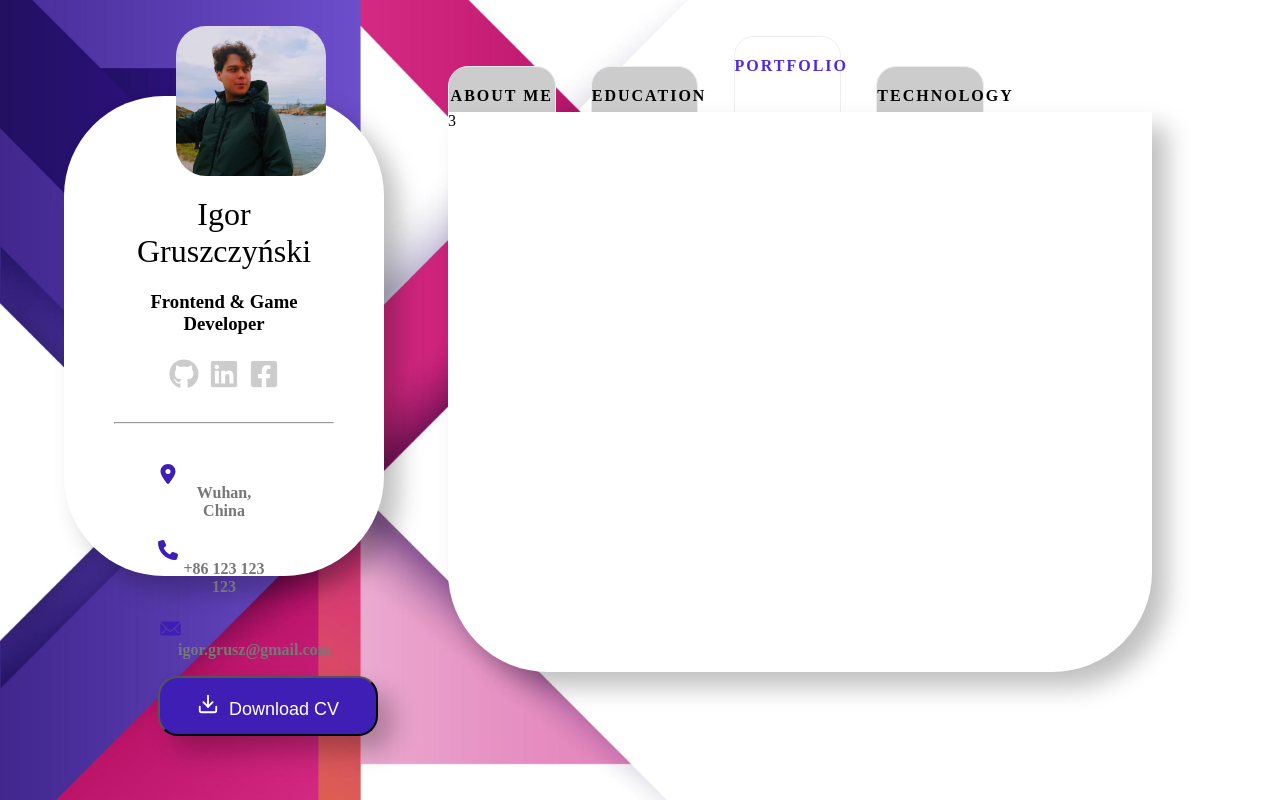
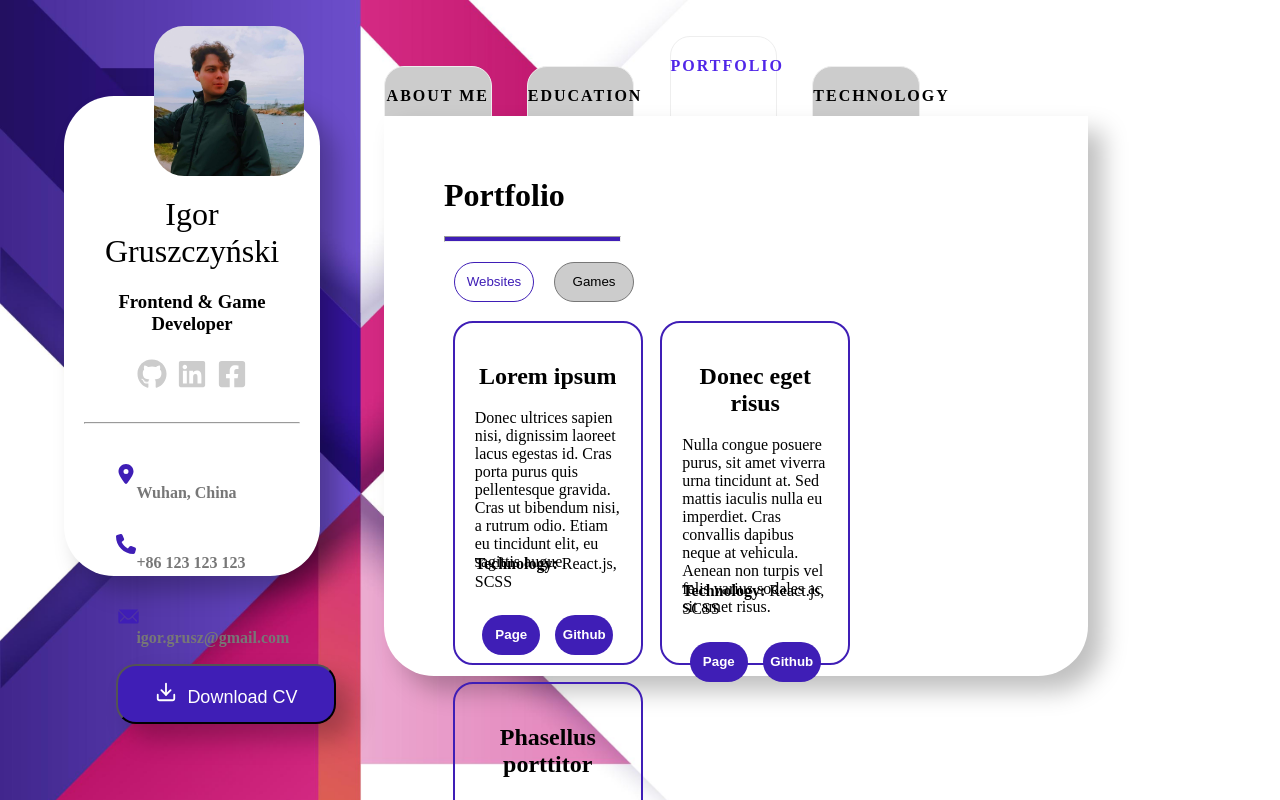
Before and after one commit to I-Gruszczynski/website_cv, a React (Create React App) app: page / in a window 1280 px wide. Both pictures are taken after a click on the item "PORTFOLIO". Shown: the top 800 px of the page. Built offline with nearby package versions, Linux system fonts and the light colour scheme.

Commit message:
Create PortfolioPage

```diff
--- a/src/App.css
+++ b/src/App.css
@@ -7,13 +7,13 @@
 }
 .main-mybio {
   position: relative;
-  width: 25%;
+  width: 20%;
   height: 60vh;
   background-color: white;
   margin: 7.5% 2.5% 5% 5%;
   float: left;
   padding: 0px;
-  border-radius: 100px;
+  border-radius: 50px;
   box-shadow: 15px 15px 25px 0px rgba(0, 0, 0, 0.25);
 }
 .main-content {
@@ -28,7 +28,7 @@
   width: 100%;
   height: 70vh;
   background-color: white;
-  border-radius: 0px 0px 100px 100px;
+  border-radius: 0px 0px 50px 50px;
   box-shadow: 15px 15px 25px 0px rgba(0, 0, 0, 0.25);
   z-index: 1;
 }
--- a/src/App.js
+++ b/src/App.js
@@ -4,6 +4,7 @@ import Aboutme from "./components/aboutme/aboutme.js";
 import { useEffect, useRef, useState } from "react";
 import Information from "./components/information/information.js";
 import Education from "./components/education/education.js";
+import Portfolio from "./components/portfolio/portfolio.js";
 
 function App() {
   const [aboutme, setAboutMe] = useState(true);
@@ -97,12 +98,8 @@ function App() {
         />
         <div className="main-content-text">
           {aboutme && <Aboutme />}
-          {education && (
-            <p>
-              <Education />
-            </p>
-          )}
-          {portfolio && <p>3</p>}
+          {education && <Education />}
+          {portfolio && <Portfolio />}
           {technology && <p>4</p>}
           {achievements && <p>5</p>}
         </div>
--- a/src/components/information/information.scss
+++ b/src/components/information/information.scss
@@ -1,5 +1,5 @@
 .mainInfo {
-  margin: 100px 50px;
+  margin: 100px 20px;
   text-align: center;
 }
 .mainInfo > h1 {
@@ -15,7 +15,7 @@
   margin: 5px;
 }
 .mainInfo-context {
-  width: 60%;
+  width: 70%;
   margin: 0 auto;
 }
 .mainInfo-context-location > p,
--- /dev/null
+++ b/src/components/portfolio/portfolio.js
@@ -0,0 +1,175 @@
+import { useState } from "react";
+import "./portfolio.scss";
+
+const Portfolio = () => {
+  const [websites, SetWebsites] = useState(true);
+  const [games, SetGames] = useState(false);
+
+  return (
+    <div className="main-portfolio-bg">
+      <div className="main-portfolio">
+        <h1>Portfolio</h1>
+        <hr />
+        <div className="main-portfolio-nav">
+          <button
+            className={
+              websites
+                ? "main-portfolio-nav-active"
+                : "main-portfolio-nav-noactive"
+            }
+            onClick={() => {
+              SetWebsites(true);
+              SetGames(false);
+            }}
+          >
+            Websites
+          </button>
+          <button
+            className={
+              games
+                ? "main-portfolio-nav-active"
+                : "main-portfolio-nav-noactive"
+            }
+            onClick={() => {
+              SetWebsites(false);
+              SetGames(true);
+            }}
+          >
+            Games
+          </button>
+        </div>
+        {websites && (
+          <div className="main-portfolio-text">
+            <div className="main-portfolio-text-box">
+              <h2>Lorem ipsum</h2>
+              <div className="main-portfolio-text-box-desc">
+                <p>
+                  Donec ultrices sapien nisi, dignissim laoreet lacus egestas
+                  id. Cras porta purus quis pellentesque gravida. Cras ut
+                  bibendum nisi, a rutrum odio. Etiam eu tincidunt elit, eu
+                  sagittis augue.
+                </p>
+              </div>
+              <div className="main-portfolio-text-box-tech">
+                <p>
+                  <b>Technology: </b>React.js, SCSS
+                </p>
+              </div>
+              <div className="main-portfolio-text-box-links">
+                <button>Page</button>
+                <button>Github</button>
+              </div>
+            </div>
+            <div className="main-portfolio-text-box">
+              <h2>Donec eget risus</h2>
+              <div className="main-portfolio-text-box-desc">
+                <p>
+                  Nulla congue posuere purus, sit amet viverra urna tincidunt
+                  at. Sed mattis iaculis nulla eu imperdiet. Cras convallis
+                  dapibus neque at vehicula. Aenean non turpis vel felis varius
+                  sodales ac sit amet risus.
+                </p>
+              </div>
+              <div className="main-portfolio-text-box-tech">
+                <p>
+                  <b>Technology: </b>React.js, SCSS
+                </p>
+              </div>
+              <div className="main-portfolio-text-box-links">
+                <button>Page</button>
+                <button>Github</button>
+              </div>
+            </div>
+            <div className="main-portfolio-text-box">
+              <h2>Phasellus porttitor</h2>
+              <div className="main-portfolio-text-box-desc">
+                <p>
+                  Donec interdum sollicitudin sem sed placerat. Nulla eros
+                  ligula, volutpat in semper suscipit, scelerisque nec nibh.
+                  Cras non aliquet mi. Integer vestibulum placerat hendrerit.
+                  Cras sagittis aliquam ultrices. Donec lorem orci.
+                </p>
+              </div>
+              <div className="main-portfolio-text-box-tech">
+                <p>
+                  <b>Technology: </b>React.js, SCSS
+                </p>
+              </div>
+              <div className="main-portfolio-text-box-links">
+                <button>Github</button>
+              </div>
+            </div>
+          </div>
+        )}
+        {games && (
+          <div className="main-portfolio-text">
+            <div className="main-portfolio-text-box">
+              <h2>Lorem game</h2>
+              <div className="main-portfolio-text-box-desc">
+                <p>
+                  Donec ultrices sapien nisi, dignissim laoreet lacus egestas
+                  id. Cras porta purus quis pellentesque gravida. Cras ut
+                  bibendum nisi, a rutrum odio. Etiam eu tincidunt elit, eu
+                  sagittis augue.
+                </p>
+              </div>
+              <div className="main-portfolio-text-box-tech">
+                <p>
+                  <b>Technology: </b>React.js, SCSS
+                </p>
+              </div>
+
+              <div className="main-portfolio-text-box-links">
+                <button>Link</button>
+                <button>Github</button>
+              </div>
+            </div>
+            <div className="main-portfolio-text-box">
+              <h2>Donec game risus</h2>
+              <div className="main-portfolio-text-box-desc">
+                <p>
+                  Nulla congue posuere purus, sit amet viverra urna tincidunt
+                  at. Sed mattis iaculis nulla eu imperdiet. Cras convallis
+                  dapibus neque at vehicula. Aenean non turpis vel felis varius
+                  sodales ac sit amet risus.
+                </p>
+              </div>
+              <div className="main-portfolio-text-box-tech">
+                <p>
+                  <b>Technology: </b>React.js, SCSS
+                </p>
+              </div>
+
+              <div className="main-portfolio-text-box-links">
+                <button>Link</button>
+                <button>Github</button>
+              </div>
+            </div>
+            <div className="main-portfolio-text-box">
+              <h2>Game porttitor</h2>
+              <div className="main-portfolio-text-box-desc">
+                <p>
+                  Donec interdum sollicitudin sem sed placerat. Nulla eros
+                  ligula, volutpat in semper suscipit, scelerisque nec nibh.
+                  Cras non aliquet mi. Integer vestibulum placerat hendrerit.
+                  Cras sagittis aliquam ultrices. Donec lorem orci.
+                </p>
+              </div>
+              <div className="main-portfolio-text-box-tech">
+                <p>
+                  <b>Technology: </b>React.js, SCSS
+                </p>
+              </div>
+              <div className="main-portfolio-text-box-links">
+                <button>Link</button>
+                <button>Github</button>
+              </div>
+            </div>
+          </div>
+        )}
+      </div>
+    </div>
+  );
+};
+
+export default Portfolio;
--- /dev/null
+++ b/src/components/portfolio/portfolio.scss
@@ -0,0 +1,72 @@
+.main-portfolio-bg {
+  margin: 20px;
+}
+.main-portfolio {
+  padding: 40px;
+}
+.main-portfolio > hr {
+  width: 30%;
+  height: 4px;
+  background-color: #3f1eb6;
+  margin: 0px;
+}
+.main-portfolio-nav {
+  margin-top: 10px;
+}
+.main-portfolio-nav-noactive {
+  border: 1px solid#777;
+  background-color: #ccc;
+  border-radius: 20px;
+  margin: 10px;
+  height: 40px;
+  width: 80px;
+}
+.main-portfolio-nav-active {
+  border: 1px solid#3f1eb6;
+  background-color: white;
+  color: #3f1eb6;
+  border-radius: 20px;
+  margin: 10px;
+  height: 40px;
+  width: 80px;
+}
+.main-portfolio-nav-noactive:hover {
+  border: 1px solid#3f1eb6;
+  background-color: white;
+  color: #3f1eb6;
+  cursor: pointer;
+}
+.main-portfolio-text-box > h2 {
+  text-align: center;
+}
+.main-portfolio-text-box {
+  float: left;
+  width: 25%;
+  margin: 1.5%;
+  border: 2px solid #3f1eb6;
+  border-radius: 20px;
+  padding: 20px;
+  height: 300px;
+}
+.main-portfolio-text-box-desc {
+  height: 130px;
+}
+.main-portfolio-text-box-links {
+  text-align: center;
+}
+.main-portfolio-text-box-links > button {
+  height: 40px;
+  width: 40%;
+  margin: 5%;
+  color: white;
+  background-color: #3f1eb6;
+  border-radius: 40px;
+  border: none;
+  font-weight: 600;
+}
+.main-portfolio-text-box-links > button:hover {
+  color: #3f1eb6;
+  background-color: white;
+  border: 1px solid #3f1eb6;
+  cursor: pointer;
+}
```
Also changed, not shown: src/components/footer/footer.js (deleted), src/components/footer/footer.scss (deleted), src/components/projects/projects.js (deleted), src/components/projects/projects.scss (deleted).
